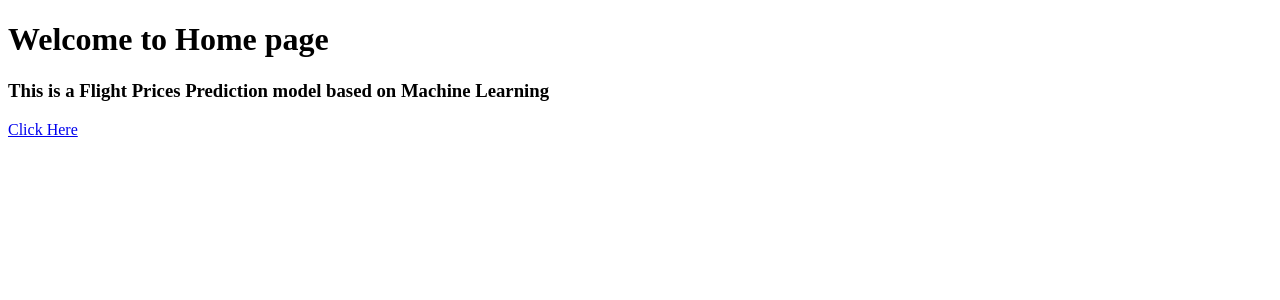
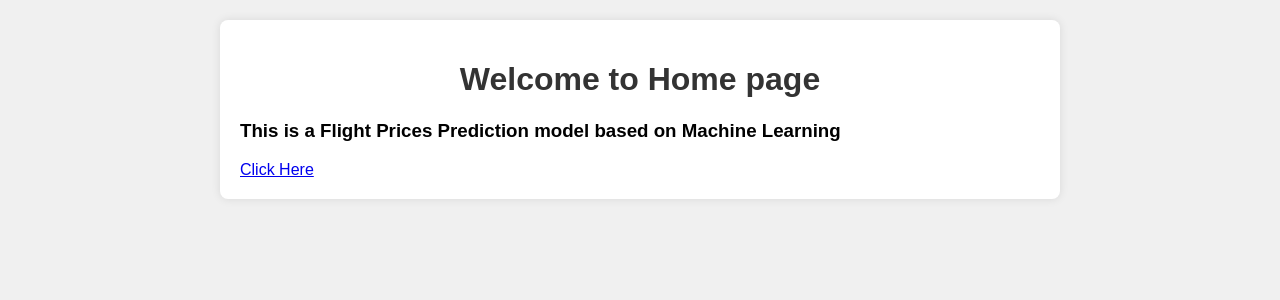
Before and after one commit to Zsclarx/DS_Flights, a Flask app: page / in a window 1280 px wide. Shown: the top 300 px of the page. Run offline with Flask 3, Linux system fonts and the light colour scheme; parts of the project's set-up code (start-up, migrations or seed data) failed here and were passed over.

Commit message:
Update layout.html

```diff
--- a/flask_proj/templates/layout.html
+++ b/flask_proj/templates/layout.html
@@ -1,22 +1,58 @@
-
 <!DOCTYPE html>
 <html lang="en">
 <head>
     <meta charset="UTF-8">
+    <meta name="viewport" content="width=device-width, initial-scale=1.0">
+    <title>{{ title }}</title>
 
-    <title>{{title}}</title>
+    <!-- Add CSS styles -->
+    <style>
+        body {
+            font-family: Arial, sans-serif;
+            background-color: #f0f0f0;
+            margin: 0;
+            padding: 0;
+        }
+
+        .container {
+            max-width: 800px;
+            margin: 20px auto;
+            background-color: #fff;
+            padding: 20px;
+            border-radius: 8px;
+            box-shadow: 0 0 10px rgba(0, 0, 0, 0.1);
+        }
+
+        h1 {
+            text-align: center;
+            color: #333;
+        }
+
+        .message {
+            margin-top: 20px;
+            padding: 10px;
+            background-color: #dff0d8;
+            border: 1px solid #d6e9c6;
+            border-radius: 4px;
+            color: #3c763d;
+        }
+    </style>
 </head>
 <body>
-    <h1> Welcome to {{title}} page</h1>
-    {% with messages= get_flashed_messages() %}
+    <div class="container">
+        <h1>Welcome to {{ title }} page</h1>
+
+        {% with messages = get_flashed_messages() %}
             {% if messages %}
                 {% for message in messages %}
-                <div> {{ message }} </div>
+                    <div class="message">{{ message }}</div>
                 {% endfor %}
             {% endif %}
         {% endwith %}
+
         {% block content %}
 
         {% endblock %}
+    </div>
 </body>
 </html>
```
Lines whose indentation alone changed are shown as unchanged.
